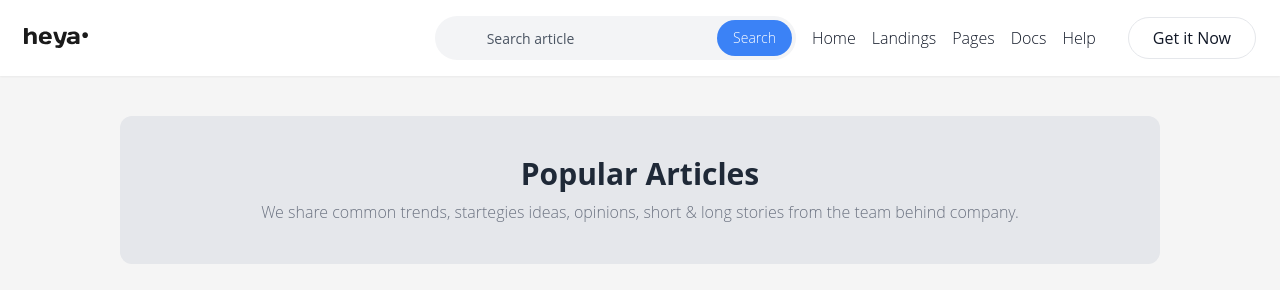
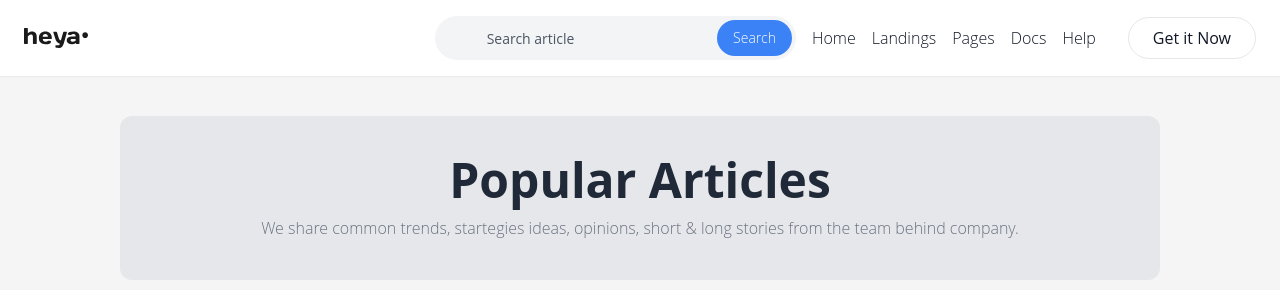
Before and after one commit to setykarimi/Heya-News, a React (Vite) app: page /news/popular in a window 1280 px wide. Shown: the top 290 px of the page. Built offline with nearby package versions, Linux system fonts and the light colour scheme; no server answers; some icons are missing.

Commit message:
Subject: Style, Description: Edit classNames, Date: 6/25/2023

```diff
--- a/src/components/card/cardTitle.jsx
+++ b/src/components/card/cardTitle.jsx
@@ -1,7 +1,7 @@
 const CardTitle = ({title, description}) => {
     return ( <div className="bg-gray-200 p-10 rounded-xl text-center">
-        <span className="font-bold text-3xl text-gray-800 block">{title}</span>
-        <span className="text-gray-500 block font-light mt-2">{description}</span>
+        <span className="font-bold lg:text-5xl text-3xl text-gray-800 block">{title}</span>
+        <span className="text-gray-500 block font-light mt-3">{description}</span>
     </div> );
 }
 
```
